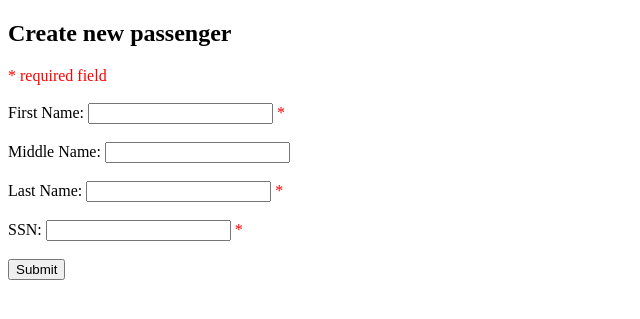
After one commit to wsjung/crispy-guacamole, a PHP site: page /passengerForm.php in a window 1280 px wide. The commit adds this page. Shown: the top 319 px of the page, without its empty margins (0-640 px from the left). Run offline with PHP 8.4, Linux system fonts and the light colour scheme.

Commit message:
(#6) completed passengerForm.php and form_handler.php

```diff
--- a/public_html/index.php
+++ b/public_html/index.php
@@ -5,7 +5,7 @@
 </head>
 <body>
     <a href='./showPassengers.php'>Passenger List</a>
-    <a href='./passengerForm.html'>Create/Update Passenger</a>
+    <a href='./passengerForm.php'>Create/Update Passenger</a>
     <a href='./runSQL.php'>run SQL queries</a>
 </body>
 </html>
--- /dev/null
+++ b/public_html/passengerForm.php
@@ -0,0 +1,44 @@
+<!DOCTYPE html>
+<html>
+<head>
+    <link rel="stylesheet" type="text/css" href="styles.css">
+</head>
+<body>
+<h2>Create new passenger</h2>
+<div>
+	<?php
+    session_start();
+	?>
+    <span class="error">* required field</span><br><br>
+    <form action="./form_handler.php" method="post">
+    	First Name: <input type="text" name="f_name" <?php if(isset($_SESSION["f_name"])) echo "value=\"".$_SESSION["f_name"]."\""; ?>/>
+        <span class="error">*
+            <?php if(isset($_SESSION["empty_f_name"])) {
+                echo "First name is required";
+                } else if (isset($_SESSION["format_f_name"])){
+                    echo "First name must be alphabetic";
+                } ?>
+            </span><br><br>
+
+    	Middle Name: <input type="text" name="m_name" <?php if(isset($_SESSION["m_name"])) echo "value=\"".$_SESSION["m_name"]."\""; ?>/><br><br>
+
+    	Last Name: <input type="text" name="l_name" <?php if(isset($_SESSION["l_name"])) echo "value=\"".$_SESSION["l_name"]."\""; ?>/> <span class="error">*
+            <?php if(isset($_SESSION["empty_l_name"])) {
+                echo "Last name is required";
+                } else if (isset($_SESSION["format_l_name"])) {
+                    echo "Last name must be alphabetic";
+                } ?>
+            </span><br><br>
+
+    	SSN: <input type="text" name="ssn" <?php if(isset($_SESSION["ssn"])) echo "value=\"".$_SESSION["ssn"]."\""; ?>/> <span class="error">*
+            <?php if(isset($_SESSION["empty_ssn"])) {
+                echo "ssn is required";
+            } else if (isset($_SESSION["format_ssn"])) {
+                echo "ssn must be digits of form xxx-xx-xxxx";
+            } ?>
+            </span><br><br>
+
+    	<input type="submit">
+</div>
+</body>
+</html>
--- a/public_html/styles.css
+++ b/public_html/styles.css
@@ -23,3 +23,7 @@ ul li {
 	margin-left: auto;
 	margin-right: auto;
 }
+
+.error {
+	color: red;
+}
```
Also changed, not shown: public_html/createPassenger.php (deleted, +0 -12 lines), public_html/form_handler.php (added, +91 -0 lines), public_html/passengerForm.html (deleted, +0 -13 lines), public_html/myDB/airport.db.
